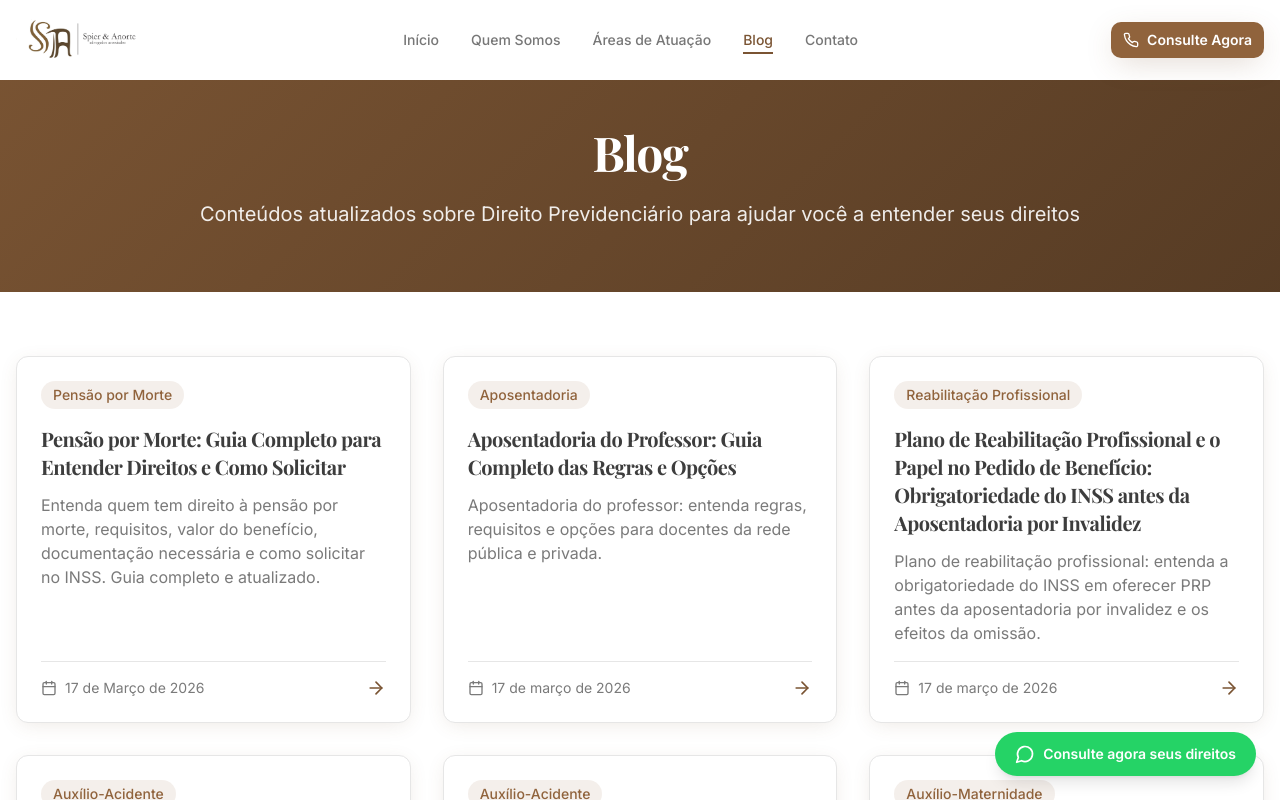
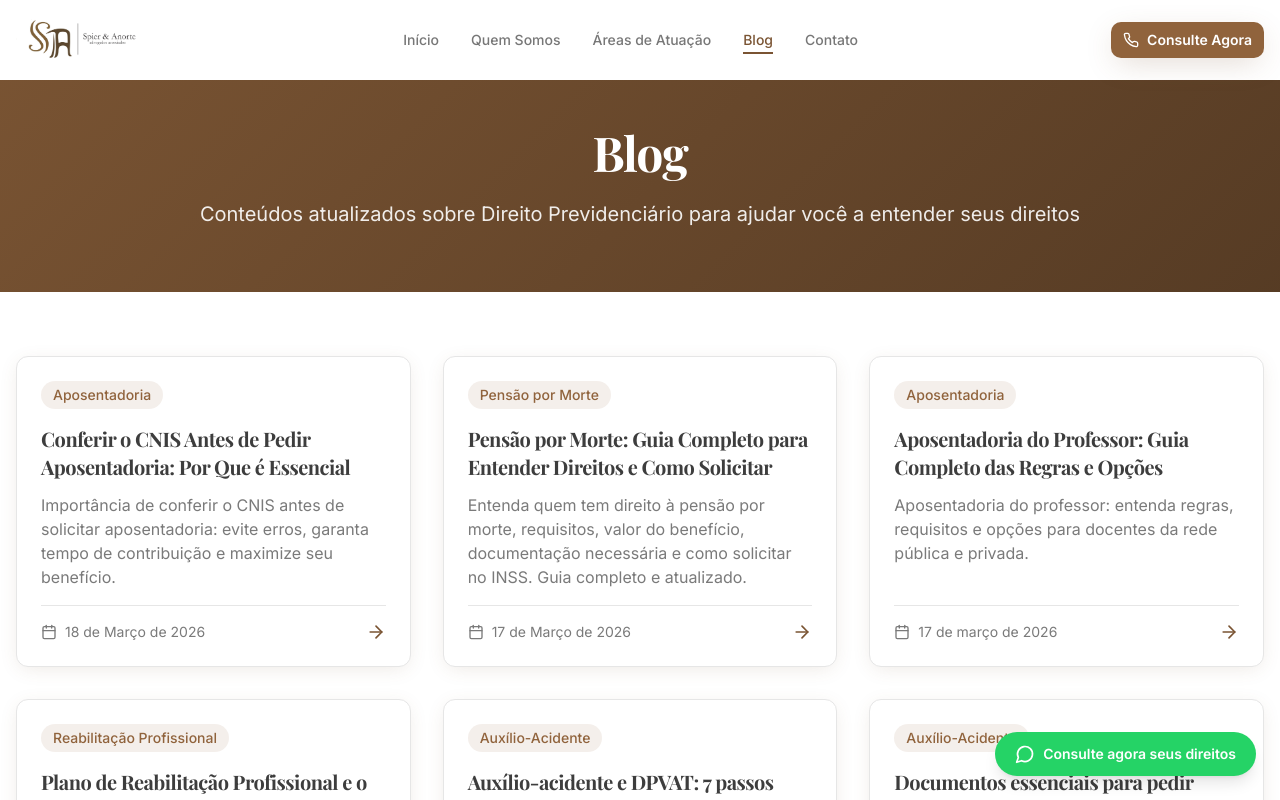
Before and after one commit to cassioanorte/sua-jornada-previdencia, a React (Vite) app: page /blog in a window 1280 px wide. Shown: the top 800 px of the page. Built offline with nearby package versions, Linux system fonts and the light colour scheme; the HTML template or start-up script is replaced by a standard one.

Commit message:
Added CNIS article to blog
Co-authored-by: cassioanorte <106702931+cassioanorte@users.noreply.github.com>

```diff
--- a/src/data/blogPosts.ts
+++ b/src/data/blogPosts.ts
@@ -1448,6 +1448,88 @@ A **pensão por morte** é um direito relevante para proteção de dependentes d
     date: "17 de Março de 2026",
     category: "Pensão por Morte",
     author: "Equipe Spier & Anorte"
+  },
+  {
+    id: "conferir-cnis-antes-de-solicitar-aposentadoria",
+    title: "Conferir o CNIS Antes de Pedir Aposentadoria: Por Que é Essencial",
+    excerpt: "Importância de conferir o CNIS antes de solicitar aposentadoria: evite erros, garanta tempo de contribuição e maximize seu benefício.",
+    content: `
+O Cadastro Nacional de Informações Sociais (CNIS) é a base de dados que reúne o histórico contributivo do trabalhador no Regime Geral de Previdência Social (INSS). Conferir o CNIS antes de solicitar a aposentadoria é um passo fundamental para evitar surpresas, garantir a contagem correta do tempo de contribuição e maximizar o valor do benefício. Neste artigo explico por que revisar o CNIS, como fazê‑lo, quais erros são mais comuns, consequências de omissões e medidas práticas para corrigir problemas antes do pedido.
+
+## Por que conferir o CNIS é imprescindível?
+
+- **Validação do tempo de contribuição:** o CNIS consolida registros de vínculos formais, contribuições como contribuinte individual ou facultativo e períodos de atividade especial. Erros podem reduzir o tempo computável.
+- **Cálculo do benefício:** valores e médias usados no cálculo da aposentadoria dependem das contribuições registradas no CNIS. Lançamentos incorretos podem resultar em benefício menor.
+- **Evitar retrabalho:** corrigir divergências antes de pedir o benefício reduz a chance de indeferimento, exigências e processos administrativos demorados.
+- **Base para requerimentos judiciais:** documentos e provas robustas do CNIS atualizado fortalecem pedidos, recursos e ações judiciais, caso necessário.
+
+## Principais tipos de inconsistências no CNIS
+
+- **Falta de vínculos formais:** períodos trabalhados que não foram informados pelo empregador (CTPS, registro em carteira).
+- **Contribuições não lançadas:** pagamento de contribuições como MEI, contribuinte individual ou facultativo que não constam.
+- **Erros na remuneração ou códigos:** salários de contribuição lançados incorretamente que impactam a média.
+- **Duplicidade ou sobreposição de períodos:** registros redundantes ou conflitantes entre regimes.
+- **Períodos em atividades especiais não reconhecidos:** falta de enquadramento de trabalho com exposição a agentes nocivos que permitem aposentadoria especial.
+
+## Como consultar o CNIS passo a passo
+
+1. Acesse o Meu INSS (site ou aplicativo) com login gov.br.
+2. No menu, escolha "Extrato do CNIS" ou "Cadastro Nacional de Informações Sociais".
+3. Baixe o extrato em PDF e revise todos os vínculos, remunerações e contribuições.
+4. Identifique lacunas, valores divergentes e códigos que não correspondam ao seu histórico.
+5. Anote os números de competência, CNPJ/CPF do empregador e períodos afetados.
+
+## O que fazer ao identificar divergências
+
+- **Reúna documentos comprobatórios:** contratos, carteira de trabalho, holerites, recibos de contribuição (GPS), guias DAS (MEI), declarações de empregadores, contratos de prestação de serviço e comprovantes de pagamento.
+- **Faça o pedido de correção no Meu INSS:** protocole requerimento administrativo apontando as inconsistências e anexando provas.
+- **Procure atendimento nas agências do INSS** caso o erro seja complexo; leve documentos originais para instrução do processo.
+- Quando se tratar de vínculo com órgão público ou RPPS, solicite certidões ao setor de recursos humanos ou à previdência do ente público.
+- Se o INSS negar a correção ou demorar excessivamente, avalie recurso administrativo ou ação judicial com apoio de advogado previdenciário.
+
+## Impactos de não conferir o CNIS antes do pedido
+
+- Aposentadoria com valor menor por conta de contribuições não computadas.
+- Indeferimento ou exigência por documentação complementar, atrasando o benefício.
+- Perda de prazos para contestação administrativa ou solicitações de revisão com efeitos retroativos.
+- Dificuldade de comprovar períodos trabalhados em eventuais ações judiciais sem a documentação organizada previamente.
+
+## Dicas práticas para uma revisão eficiente do CNIS
+
+- Reserve tempo para revisar com calma e anotar discrepâncias.
+- Comece a conferência antes de faltar poucos meses para cumprir requisito (idade ou tempo).
+- Organize comprovantes em ordem cronológica e digitalize documentos essenciais.
+- Use planilha simples para confrontar o extrato CNIS com sua documentação pessoal.
+- Conte com orientação especializada quando houver décadas de vínculos, atividades especiais ou contribuições complexas.
+
+## Casos comuns e soluções rápidas
+
+- **Falta de registro do último emprego:** apresente contracheque, recibo de pagamento e declaração do empregador.
+- **Contribuições como autônomo não computadas:** junte GPS ou comprovantes de recolhimento e protocolo no Meu INSS.
+- **Tempo especial não reconhecido:** apresente PPP (Perfil Profissiográfico Previdenciário) e LTCAT, e solicite reanálise.
+
+## Perguntas frequentes (FAQs)
+
+#### O que é CNIS e por que ele importa?
+O CNIS é o extrato oficial do INSS com o histórico de vínculos e contribuições. Importa porque serve de base para verificar tempo de contribuição e calcular a aposentadoria.
+
+#### Posso corrigir o CNIS após pedir a aposentadoria?
+Sim, é possível pedir revisão, mas é mais seguro corrigir antes do requerimento para evitar atrasos no benefício e garantir pagamento retroativo correto.
+
+#### Quanto tempo leva para o INSS corrigir o CNIS?
+Os prazos variam; correções podem levar semanas ou meses, dependendo da complexidade. Por isso é recomendado antecipar a conferência.
+
+#### Preciso de advogado para corrigir o CNIS?
+Nem sempre. Muitos ajustes são resolvidos administrativamente. Contudo, quando há negativa do INSS ou questões complexas (RPPS, tempo especial), a orientação de um advogado previdenciário é recomendada.
+
+## Conclusão
+
+Conferir o CNIS antes de solicitar aposentadoria é um passo simples, mas estratégico. Uma verificação cuidadosa evita perda de tempo de contribuição, garante cálculo correto do benefício e reduz a probabilidade de recusas e recursos demorados. Organize sua documentação, revise o extrato do CNIS com antecedência e, quando necessário, busque apoio técnico ou jurídico para corrigir divergências. Assim você aumenta suas chances de obter a aposentadoria adequada, com o valor justo e com menos estresse.
+
+**#CNIS #AposentadoriaINSS #DireitoPrevidenciário #ConferirCNIS #TempoDeContribuição #MeuINSS #BenefícioPrevidenciário #AdvogadoPrevidenciário #RevisãoCNIS #INSS #SpierAnorte**`,
+    date: "18 de Março de 2026",
+    category: "Aposentadoria",
+    author: "Equipe Spier & Anorte"
   }
 ];
 
```
